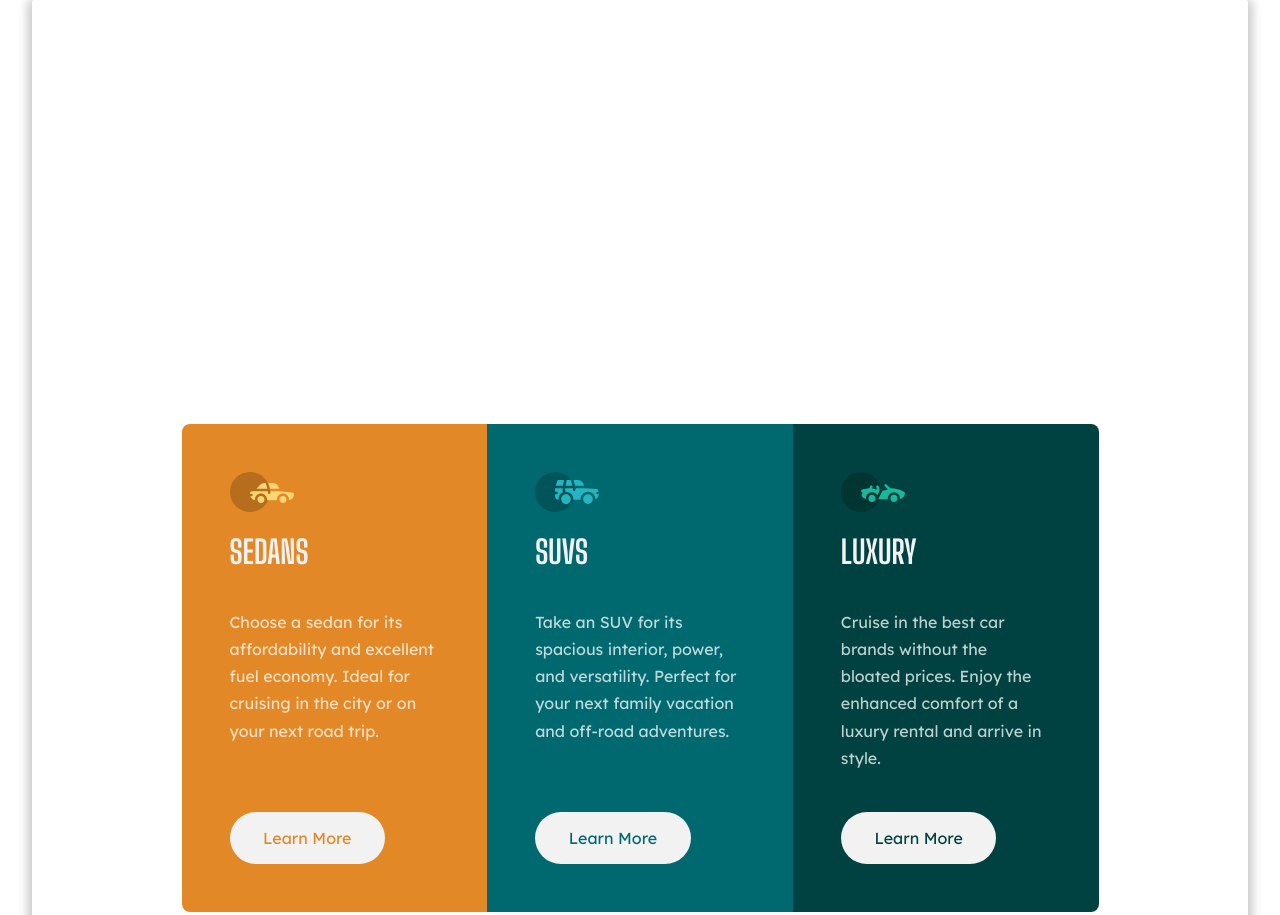
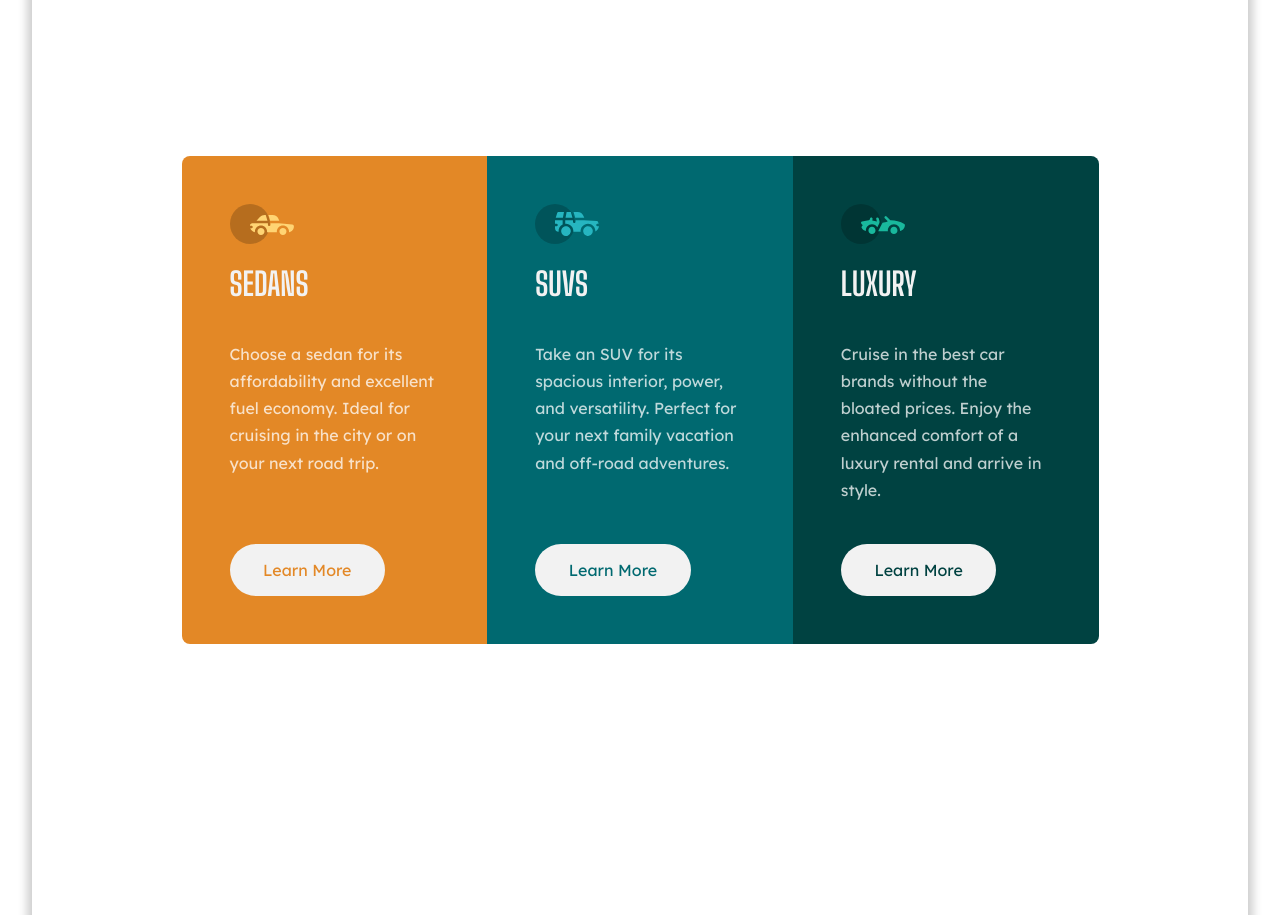
Before and after one commit to rockxof/CSS-projects, a plain HTML site: page 3-column-preview-card-component/index.html in a window 1280 px wide. Shown: the top 915 px of the page. Drawn offline with Linux system fonts and the light colour scheme.

Commit message:
updates height property of main

```diff
--- a/3-column-preview-card-component/style.css
+++ b/3-column-preview-card-component/style.css
@@ -2,12 +2,12 @@ body {
   margin: 0;
 }
 main {
-  max-width: 100vw;
+  background-color: white;
   min-height: 100vh;
+  height: 100dvh;
   display: flex;
+  align-items: center;
   justify-content: center;
-  align-items: center;
-  background-color: white;
 }
 
 .box {
```
